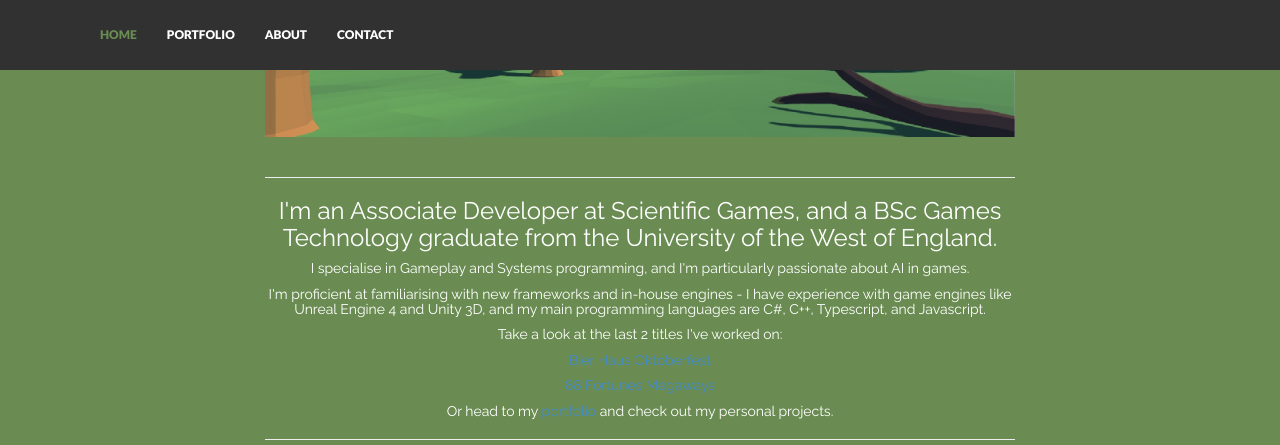
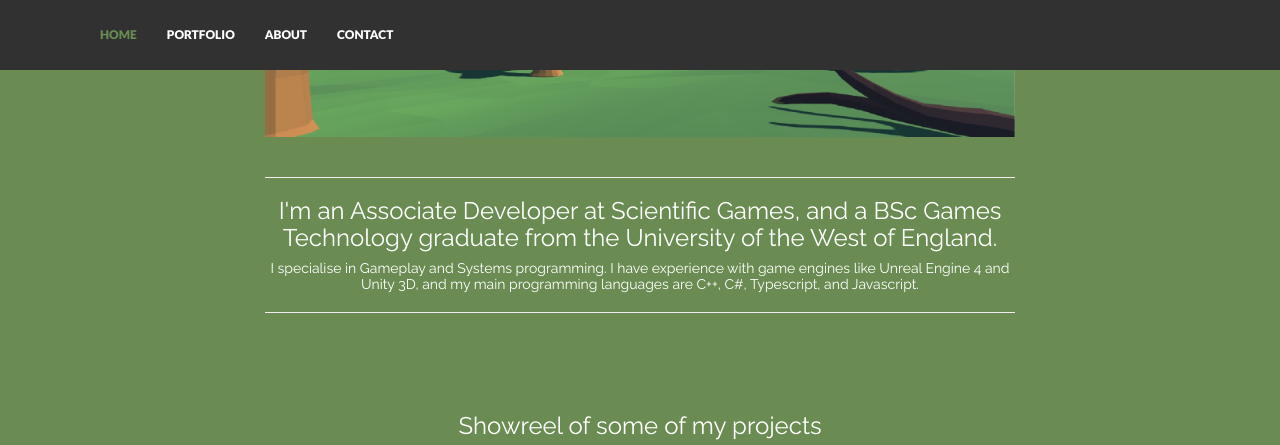
Before and after one commit to AGPO93/AGPO93.github.io, a Jekyll site: the page built from index.html, in a window 1280 px wide and 900 px high, scrolled down 406 px, cut to the strip 0-445 px from the top of the window. Built offline with Jekyll 4.4.1, drawn with Linux system fonts in a browser that asks for light colours; nearby versions of some CDN libraries.

Commit message:
Adjustments to home page and castle guard

```diff
--- a/_includes/header.html
+++ b/_includes/header.html
@@ -8,13 +8,12 @@
                 <br>
                 <hr>
                 <h3>I'm an Associate Developer at Scientific Games, and a BSc Games Technology graduate from the University of the West of England.</h3>
-
-                <h5>I specialise in Gameplay and Systems programming, and I'm particularly passionate about AI in games.</h5>
-                <h5>I'm proficient at familiarising with new frameworks and in-house engines - I have experience with game engines like Unreal Engine 4 and Unity 3D, and my main programming languages are C#, C++, Typescript, and Javascript.</h5>
-                <h5>Take a look at the last 2 titles I've worked on: <br></h5>
+                <!-- <h5>I specialise in Gameplay and Systems programming, and I'm particularly passionate about AI in games.</h5> -->
+                <h5>I specialise in Gameplay and Systems programming. I have experience with game engines like Unreal Engine 4 and Unity 3D, and my main programming languages are C++, C#, Typescript, and Javascript.</h5>
+                <!-- <h5>Take a look at the last 2 titles I've worked on: <br></h5>
                 <h5><a href="https://www.sggaming.com/Games/SCIENTIFIC-GAMES/class3/premium-Games/bier-haus-oktoberfest-18346">Bier Haus Oktoberfest</a><br></h5>
                 <h5><a href="https://www.sgdigital.com/opengaming/game-88-fortunes-megaways.html">88 Fortunes Megaways</a><br></h5>
-                <h5>Or head to my <a href="https://agpo93.github.io/portfolio/">portfolio</a> and check out my personal projects.</h5>
+                <h5>Or head to my <a href="https://agpo93.github.io/portfolio/">portfolio</a> and check out my personal projects.</h5> -->
                 <hr>
                 <br>
             </div>
--- a/_projects/2020-12-03-casteguard.markdown
+++ b/_projects/2020-12-03-casteguard.markdown
@@ -8,7 +8,7 @@ thumb: quake_thumb.jpg
 carousel:
 - guard/guard1.png
 - guard/guard2.png
-abstract: C++ classes in UE4
+abstract: All components made with C++ classes
 ---
 #### Work in progress
 <br>
```
